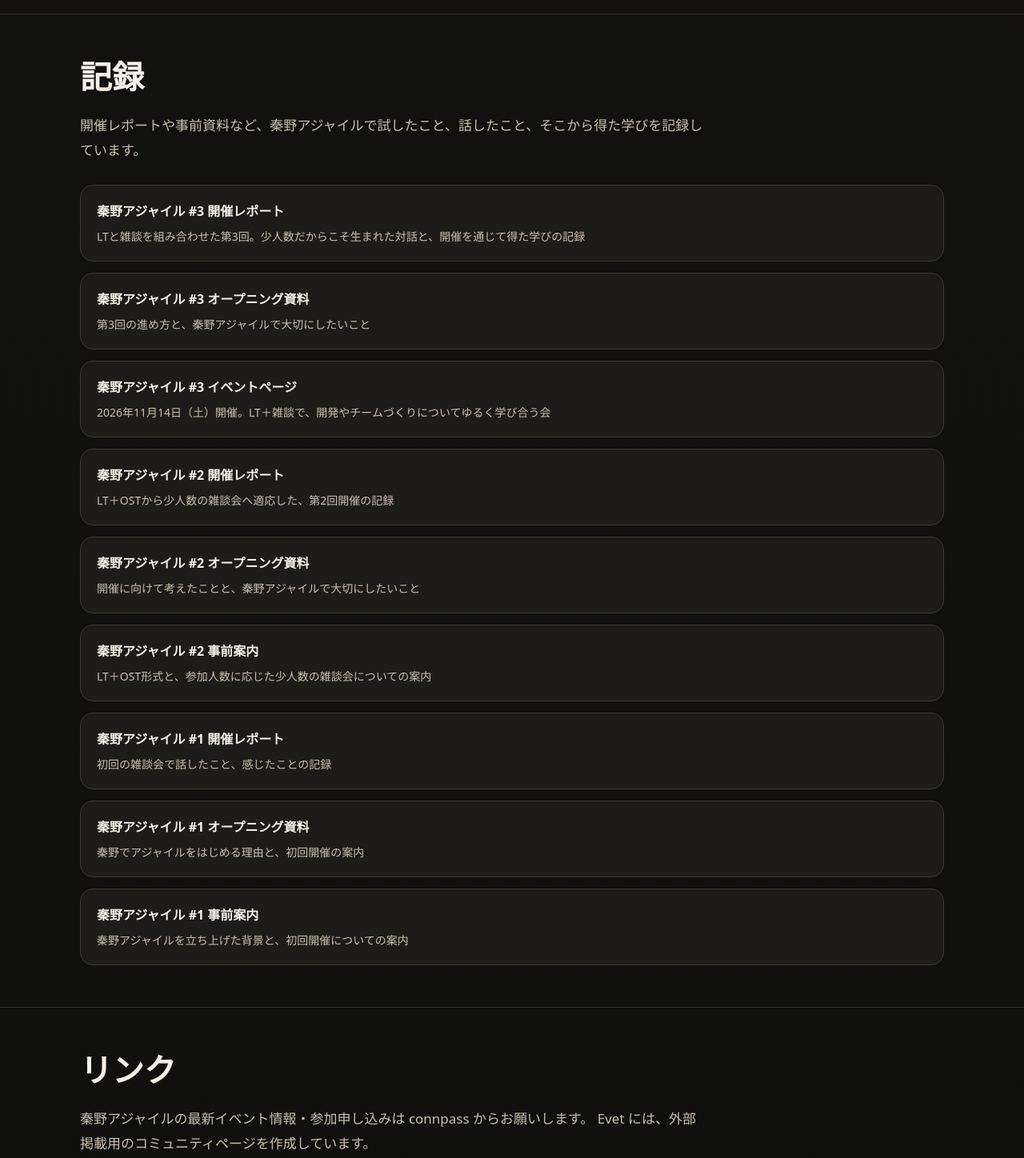
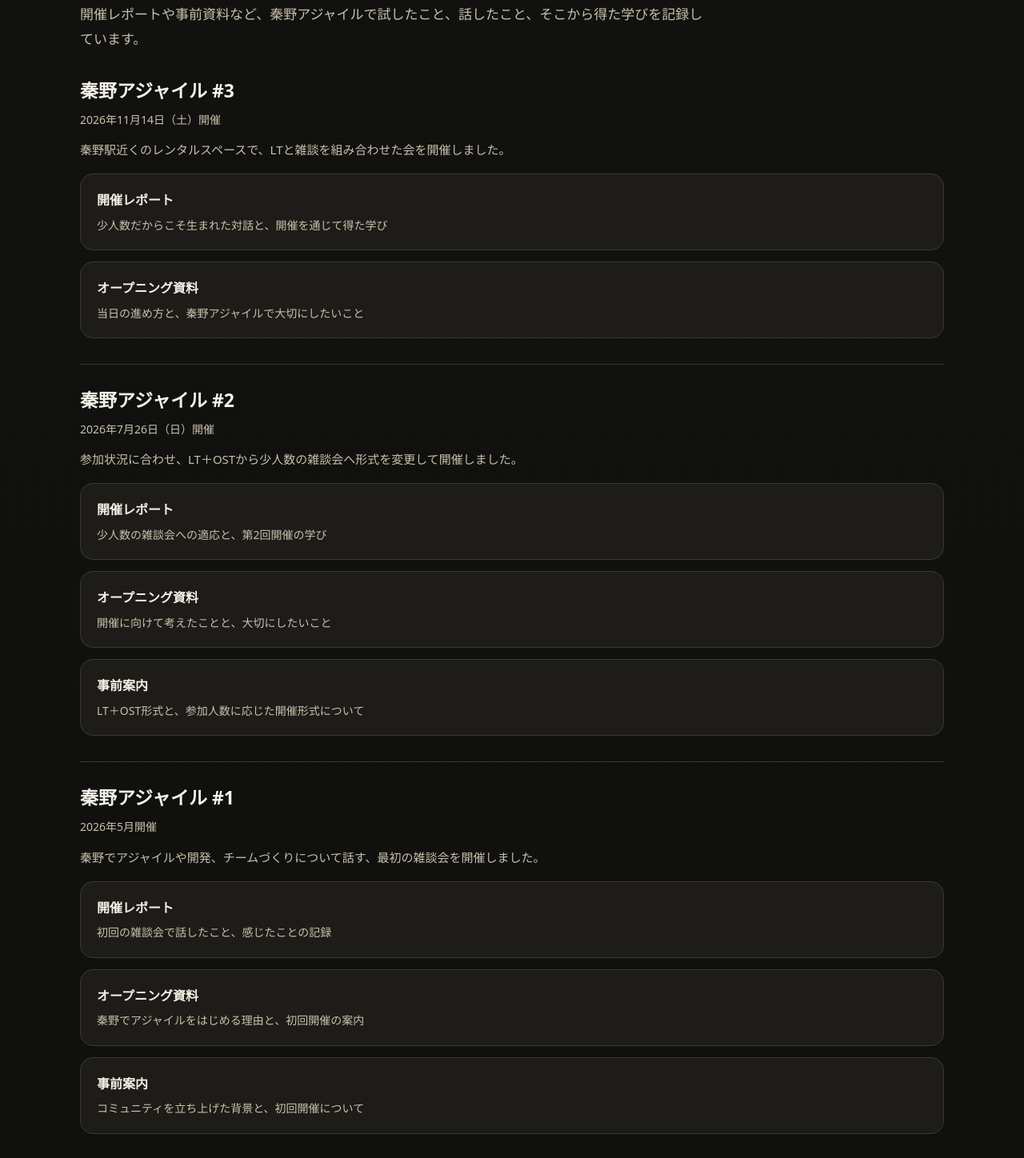
Before and after one commit to naoki-takahashi01/hadanoagile-site, a plain HTML site: page index.html in a window 1280 px wide. Shown: the part 3685-5133 px from the top of the page at 80% size. Drawn offline with Linux system fonts and the light colour scheme.

Commit message:
Update index.html

````diff
--- a/index.html
+++ b/index.html
@@ -1,4 +1,4 @@
-```html
+
 <!doctype html>
 <html lang="ja">
 <head>
@@ -41,6 +41,7 @@
 
     html {
       scroll-behavior: smooth;
+      scroll-padding-top: 100px;
     }
 
     body {
@@ -283,6 +284,39 @@
       margin-top: 4px;
     }
 
+    /* 開催回ごとの記録 */
+
+    .record-group {
+      margin-top: 32px;
+    }
+
+    .record-group + .record-group {
+      padding-top: 28px;
+      border-top: 1px solid var(--line);
+    }
+
+    .record-group h3 {
+      margin: 0 0 8px;
+      font-size: 23px;
+      line-height: 1.4;
+    }
+
+    .record-date {
+      display: block;
+      color: var(--muted);
+      font-size: 14px;
+    }
+
+    .record-description {
+      margin: 12px 0 0;
+      color: var(--muted);
+      font-size: 15px;
+    }
+
+    .record-group .list {
+      margin-top: 16px;
+    }
+
     .note {
       margin-top: 28px;
       padding: 20px;
@@ -469,11 +503,6 @@
         </p>
 
         <div class="list">
-          <a href="https://hadanoagile.connpass.com/event/408037/" target="_blank" rel="noopener noreferrer">
-            <strong>秦野アジャイル #3</strong>
-            <span>2026年11月14日（土）開催。秦野駅近くのレンタルスペースで、LTと雑談を通じてゆるく学び合いました。</span>
-          </a>
-
           <a href="https://hadanoagile.connpass.com/" target="_blank" rel="noopener noreferrer">
             <strong>秦野アジャイル connpass</strong>
             <span>最新イベント情報・参加申し込み・過去イベントはこちら</span>
@@ -508,51 +537,77 @@
           開催レポートや事前資料など、秦野アジャイルで試したこと、話したこと、そこから得た学びを記録しています。
         </p>
 
+        <!-- 秦野アジャイル #3 -->
+        <div class="record-group">
+          <h3>秦野アジャイル #3</h3>
+          <span class="record-date">2026年11月14日（土）開催</span>
+          <p class="record-description">
+            秦野駅近くのレンタルスペースで、LTと雑談を組み合わせた会を開催しました。
+          </p>
+
           <div class="list">
             <a href="https://hiliteeternal.hatenablog.com/entry/2026/11/15/003121" target="_blank" rel="noopener noreferrer">
-            <strong>秦野アジャイル #3 開催レポート</strong>
-            <span>LTと雑談を組み合わせた第3回。少人数だからこそ生まれた対話と、開催を通じて得た学びの記録</span>
+              <strong>開催レポート</strong>
+              <span>少人数だからこそ生まれた対話と、開催を通じて得た学び</span>
             </a>
 
             <a href="https://speakerdeck.com/hiliteeternal/hatano-3" target="_blank" rel="noopener noreferrer">
-            <strong>秦野アジャイル #3 オープニング資料</strong>
-            <span>第3回の進め方と、秦野アジャイルで大切にしたいこと</span>
+              <strong>オープニング資料</strong>
+              <span>当日の進め方と、秦野アジャイルで大切にしたいこと</span>
             </a>
+          </div>
+        </div>
 
-          <a href="https://hadanoagile.connpass.com/event/408037/" target="_blank" rel="noopener noreferrer">
-            <strong>秦野アジャイル #3 イベントページ</strong>
-            <span>2026年11月14日（土）開催。LT＋雑談で、開発やチームづくりについてゆるく学び合う会</span>
-          </a>
+        <!-- 秦野アジャイル #2 -->
+        <div class="record-group">
+          <h3>秦野アジャイル #2</h3>
+          <span class="record-date">2026年7月26日（日）開催</span>
+          <p class="record-description">
+            参加状況に合わせ、LT＋OSTから少人数の雑談会へ形式を変更して開催しました。
+          </p>
 
+          <div class="list">
             <a href="https://hiliteeternal.hatenablog.com/entry/2026/07/26/200550" target="_blank" rel="noopener noreferrer">
-            <strong>秦野アジャイル #2 開催レポート</strong>
-            <span>LT＋OSTから少人数の雑談会へ適応した、第2回開催の記録</span>
+              <strong>開催レポート</strong>
+              <span>少人数の雑談会への適応と、第2回開催の学び</span>
             </a>
 
             <a href="https://speakerdeck.com/hiliteeternal/qin-ye-aziyairu-number-2" target="_blank" rel="noopener noreferrer">
-            <strong>秦野アジャイル #2 オープニング資料</strong>
-            <span>開催に向けて考えたことと、秦野アジャイルで大切にしたいこと</span>
+              <strong>オープニング資料</strong>
+              <span>開催に向けて考えたことと、大切にしたいこと</span>
             </a>
 
             <a href="https://hiliteeternal.hatenablog.com/entry/2026/07/16/183000" target="_blank" rel="noopener noreferrer">
-            <strong>秦野アジャイル #2 事前案内</strong>
-            <span>LT＋OST形式と、参加人数に応じた少人数の雑談会についての案内</span>
+              <strong>事前案内</strong>
+              <span>LT＋OST形式と、参加人数に応じた開催形式について</span>
             </a>
+          </div>
+        </div>
 
+        <!-- 秦野アジャイル #1 -->
+        <div class="record-group">
+          <h3>秦野アジャイル #1</h3>
+          <span class="record-date">2026年5月開催</span>
+          <p class="record-description">
+            秦野でアジャイルや開発、チームづくりについて話す、最初の雑談会を開催しました。
+          </p>
+
+          <div class="list">
             <a href="https://hiliteeternal.hatenablog.com/entry/2026/05/03/140943" target="_blank" rel="noopener noreferrer">
-            <strong>秦野アジャイル #1 開催レポート</strong>
+              <strong>開催レポート</strong>
               <span>初回の雑談会で話したこと、感じたことの記録</span>
             </a>
 
             <a href="https://speakerdeck.com/hiliteeternal/qin-ye-aziyairu-number-1" target="_blank" rel="noopener noreferrer">
-            <strong>秦野アジャイル #1 オープニング資料</strong>
+              <strong>オープニング資料</strong>
               <span>秦野でアジャイルをはじめる理由と、初回開催の案内</span>
             </a>
 
             <a href="https://note.com/hiliteeternal/n/n8b895983dba8" target="_blank" rel="noopener noreferrer">
-            <strong>秦野アジャイル #1 事前案内</strong>
-            <span>秦野アジャイルを立ち上げた背景と、初回開催についての案内</span>
+              <strong>事前案内</strong>
+              <span>コミュニティを立ち上げた背景と、初回開催について</span>
             </a>
+          </div>
         </div>
       </div>
     </section>
@@ -602,4 +657,3 @@
   </footer>
 </body>
 </html>
-```
````
Lines whose indentation alone changed are shown as unchanged.
